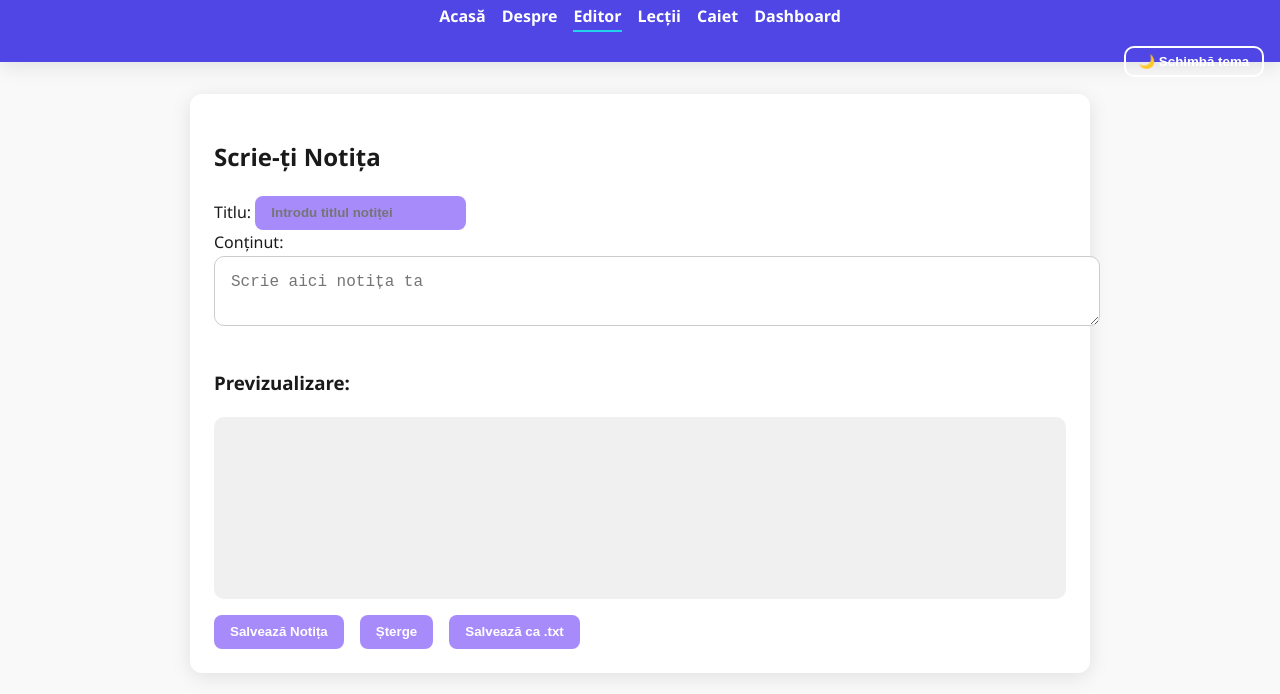
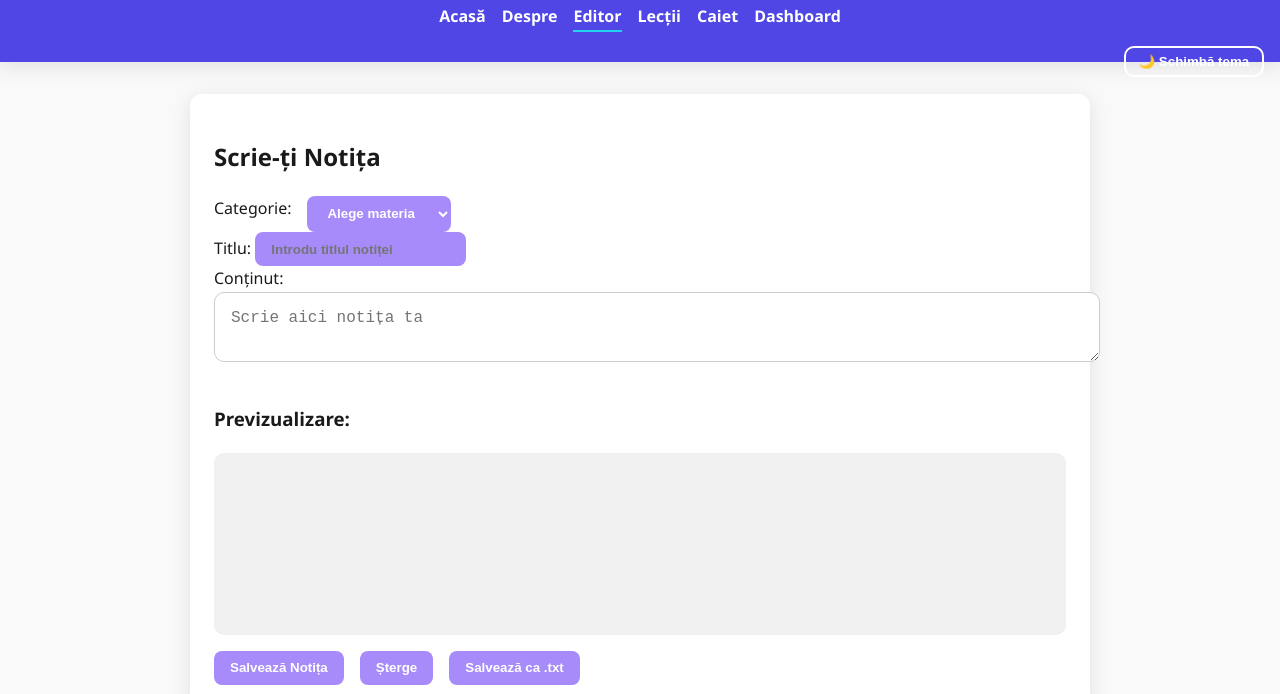
Before and after one commit to crixtxy/caietvirtual1, a plain HTML site: page editor.html in a window 1280 px wide. Shown: the part 106-800 px from the top of the page. Drawn offline with Linux system fonts and the light colour scheme.

Commit message:
Update editor.html

```diff
--- a/editor.html
+++ b/editor.html
@@ -25,6 +25,23 @@
     <main>
         <section>
             <h2>Scrie-ți Notița</h2>
+
+<div class="filtrare">
+    <label for="note-category">Categorie:</label>
+    <select id="note-category">
+        <option value="">Alege materia</option>
+        <option value="Limba română">Limba română</option>
+        <option value="Matematică">Matematică</option>
+        <option value="Fizică">Fizică</option>
+        <option value="Chimie">Chimie</option>
+        <option value="Biologie">Biologie</option>
+        <option value="Istorie">Istorie</option>
+        <option value="Geografie">Geografie</option>
+        <option value="Informatică">Informatică</option>
+        <option value="Engleză">Engleză</option>
+        <option value="Logică">Logică</option>
+    </select>
+</div>
             <div>
                 <label for="note-title">Titlu:</label>
                 <input type="text" id="note-title" placeholder="Introdu titlul notiței" />
```
